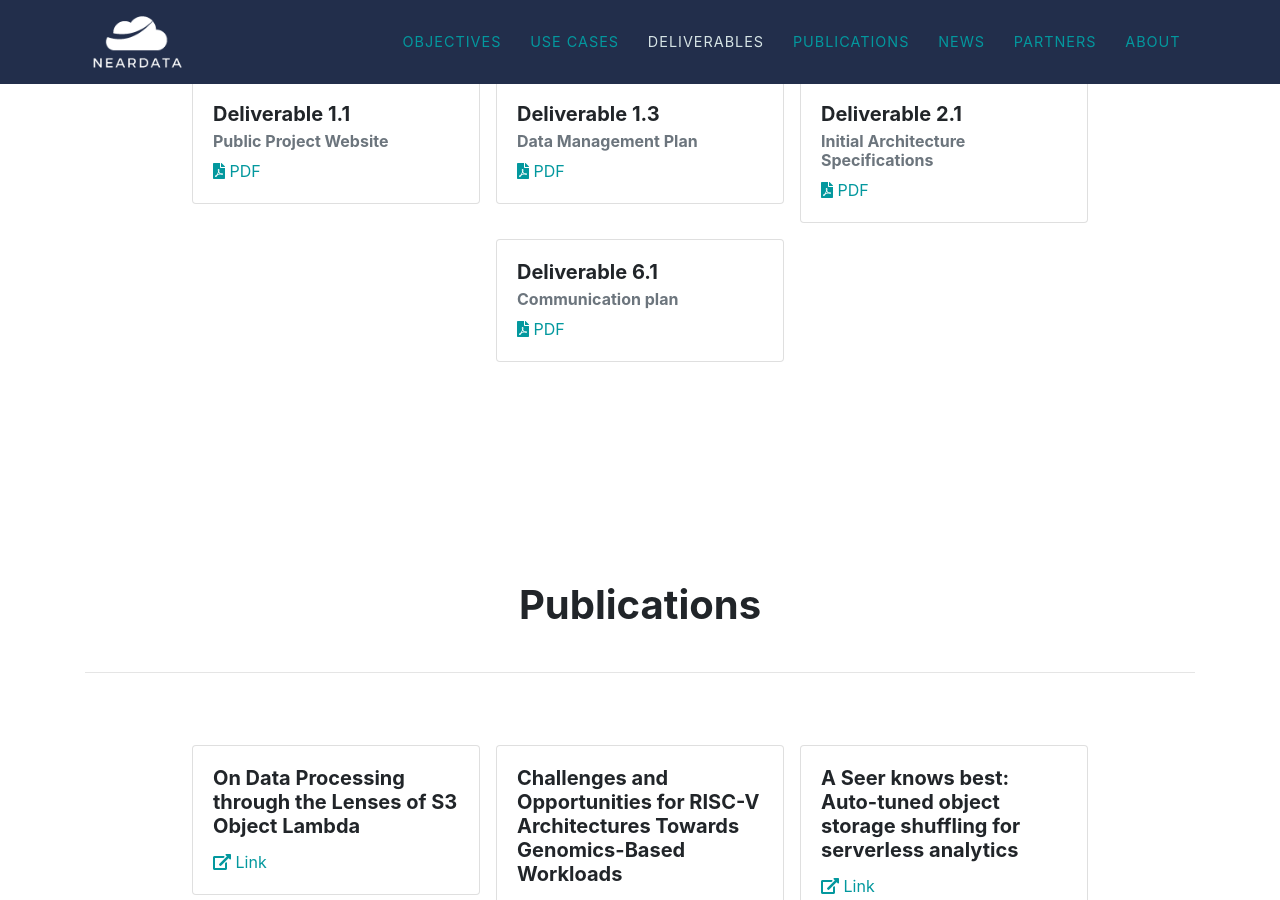
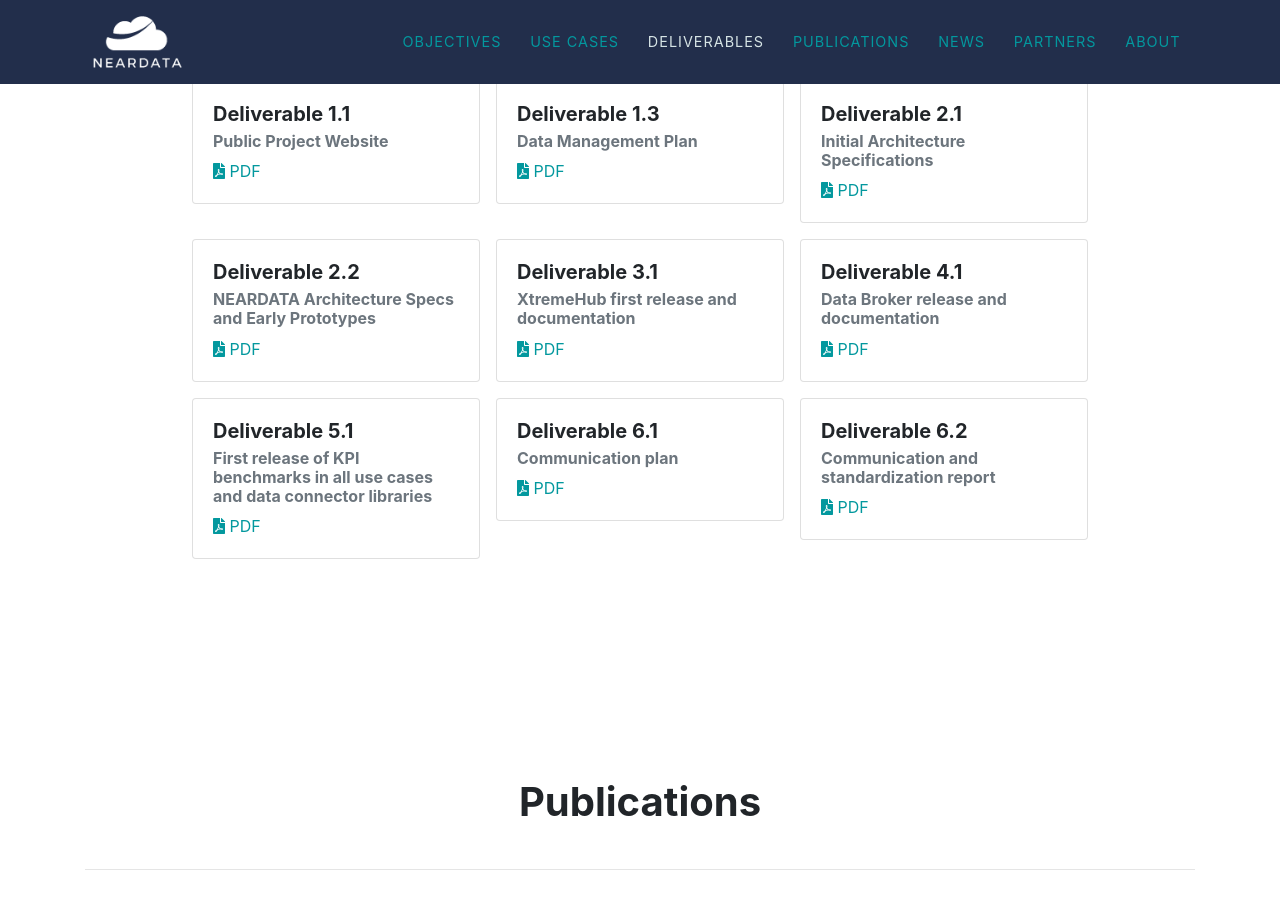
Before and after one commit to neardata-eu/neardata-eu.github.io, a Jekyll site: the page built from index.md, in a window 1280 px wide and 900 px high, scrolled down 3752 px. Built offline with Jekyll 4.4.1, drawn with Linux system fonts in a browser that asks for light colours; some web fonts are replaced.

Commit message:
add M16 deliverables

```diff
--- a/_data/sitetext.yml
+++ b/_data/sitetext.yml
@@ -71,9 +71,24 @@ deliverables:
     - title: Deliverable 2.1
       subtitle: Initial Architecture Specifications
       file: ../assets/deliverables/NEARDATA_D2.1_Public.pdf
+    - title: Deliverable 2.2
+      subtitle: NEARDATA Architecture Specs and Early Prototypes
+      file: ../assets/deliverables/NEARDATA_D2.2_Public.pdf
+    - title: Deliverable 3.1
+      subtitle: XtremeHub first release and documentation
+      file: ../assets/deliverables/NEARDATA_D3.1_Public.pdf
+    - title: Deliverable 4.1
+      subtitle: Data Broker release and documentation
+      file: ../assets/deliverables/NEARDATA_D4.1_Public.pdf
+    - title: Deliverable 5.1
+      subtitle: First release of KPI benchmarks in all use cases and data connector libraries
+      file: ../assets/deliverables/NEARDATA_D5.1_Public.pdf
     - title: Deliverable 6.1
       subtitle: Communication plan
       file: ../assets/deliverables/NEARDATA_D6.1_Public.pdf
+    - title: Deliverable 6.2
+      subtitle: Communication and standardization report
+      file: ../assets/deliverables/NEARDATA_D6.2_Public.pdf
 
 
 publications:
```
Also changed, not shown: 5 other files.
